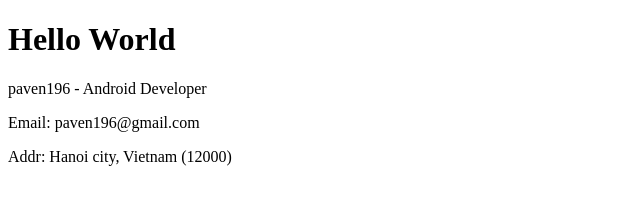
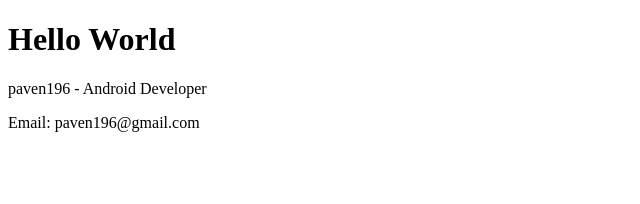
Before and after one commit to paven196/paven196.github.io, a plain HTML site: page index.html in a window 1280 px wide. Shown: the whole page, without its empty margins (0-640 px from the left). Drawn offline with Linux system fonts and the light colour scheme.

Commit message:
Update index.html

```diff
--- a/index.html
+++ b/index.html
@@ -4,6 +4,5 @@
 <h1>Hello World</h1>
 <p>paven196 - Android Developer</p>
 <p>Email: paven196@gmail.com</p>
-<p>Addr: Hanoi city, Vietnam (12000)</p>
 </body>
 </html>
```
